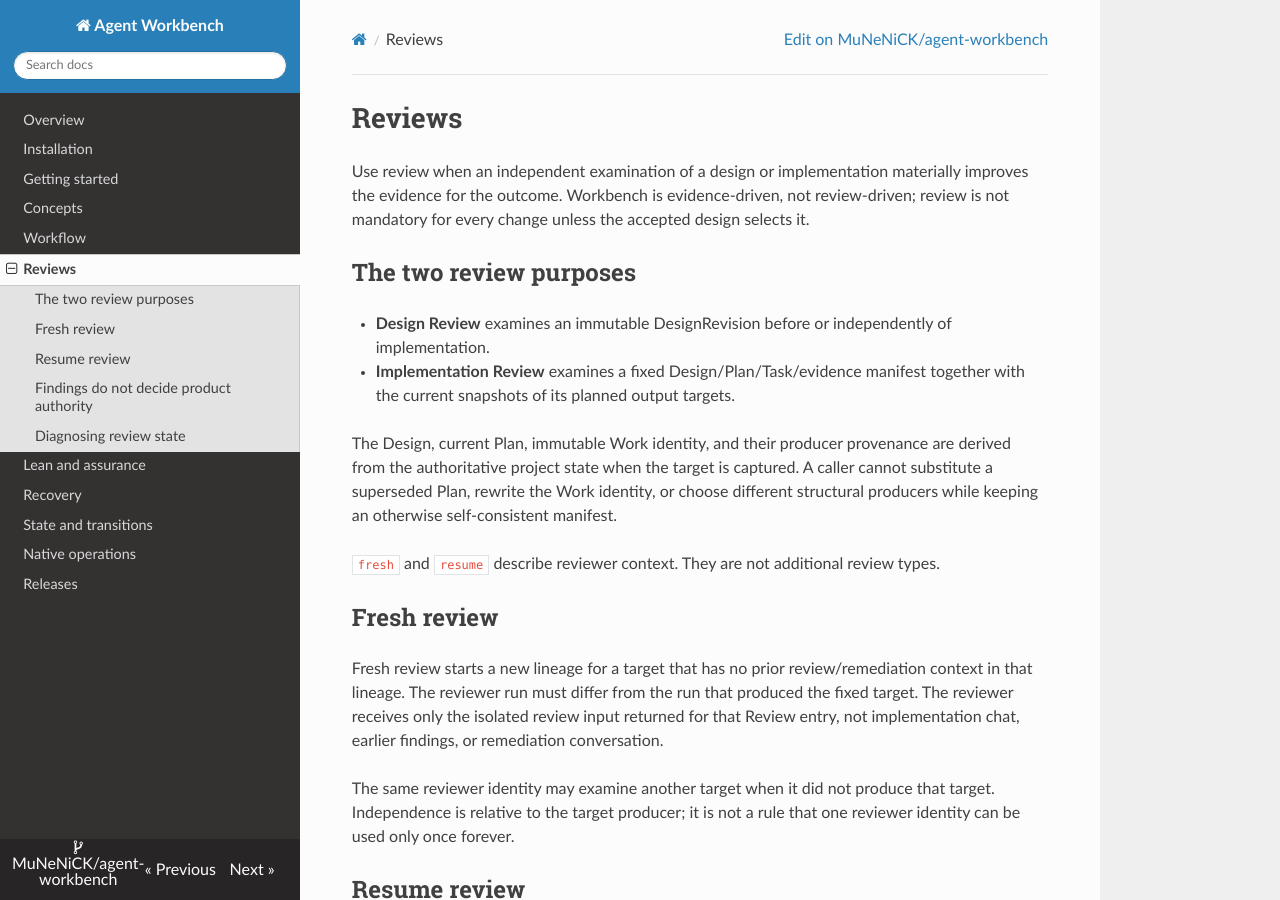
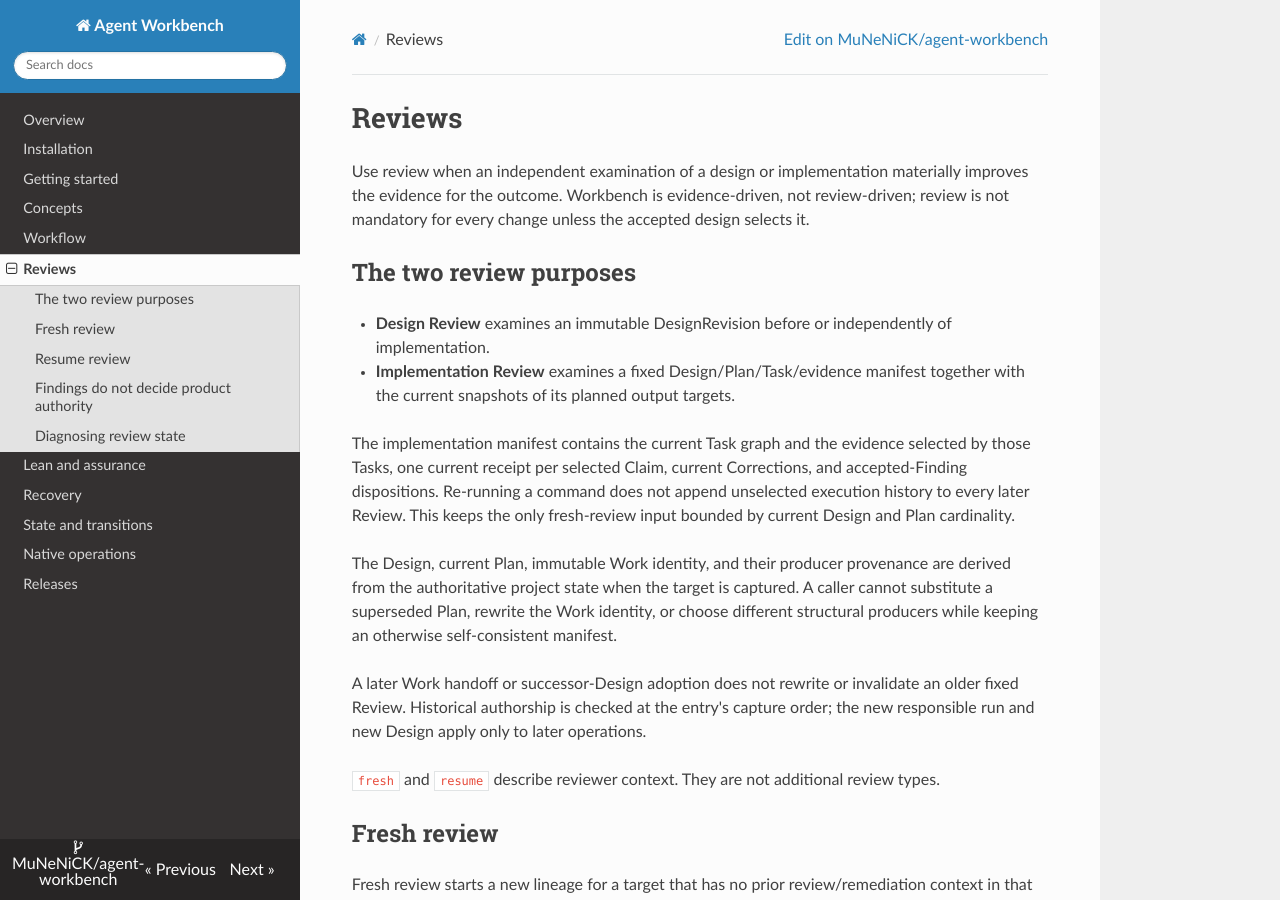
Before and after one commit to MuNeNiCK/agent-workbench, an MkDocs documentation site: the page built from docs/content/reviews.md, in a window 1280 px wide and 900 px high. Built offline with MkDocs 1.6.1, drawn with Linux system fonts in a browser that asks for light colours; nearby versions of some CDN libraries.

```diff
--- a/docs/content/reviews.md
+++ b/docs/content/reviews.md
@@ -10,10 +10,19 @@
 - **Implementation Review** examines a fixed Design/Plan/Task/evidence manifest together with the
   current snapshots of its planned output targets.
 
+The implementation manifest contains the current Task graph and the evidence selected by those
+Tasks, one current receipt per selected Claim, current Corrections, and accepted-Finding
+dispositions. Re-running a command does not append unselected execution history to every later
+Review. This keeps the only fresh-review input bounded by current Design and Plan cardinality.
+
 The Design, current Plan, immutable Work identity, and their producer provenance are derived from
 the authoritative project state when the target is captured. A caller cannot substitute a
 superseded Plan, rewrite the Work identity, or choose different structural producers while keeping
 an otherwise self-consistent manifest.
+
+A later Work handoff or successor-Design adoption does not rewrite or invalidate an older fixed
+Review. Historical authorship is checked at the entry's capture order; the new responsible run and
+new Design apply only to later operations.
 
 `fresh` and `resume` describe reviewer context. They are not additional review types.
 
```
Also changed, not shown: 9 other files.
